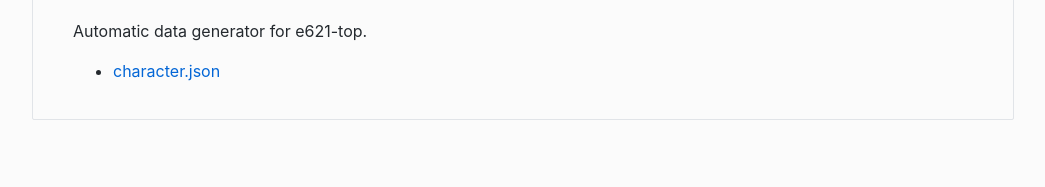
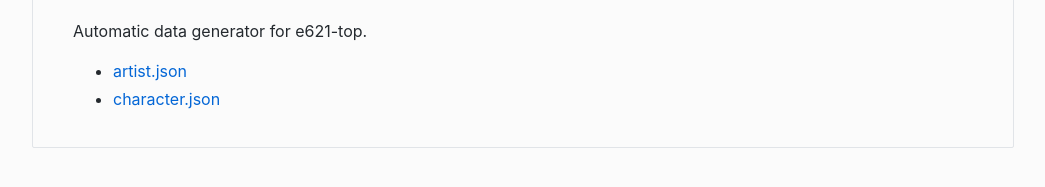
Before and after one commit to e621-top/data, a website: page src/index.html in a window 1280 px wide. Shown: the part 387-574 px from the top of the page, without its empty margins (117-1162 px from the left). Drawn offline with Linux system fonts and the light colour scheme.

Commit message:
chore: update README

```diff
--- a/src/index.html
+++ b/src/index.html
@@ -11,6 +11,7 @@
         <h1 id="e621-topdata-update-status">e621-top.data <a href="https://github.com/e621-top/data/actions/workflows/update.yml"><img src="https://img.shields.io/github/actions/workflow/status/e621-top/data/update.yml?label=Update&logo=github" alt="Update status"></a></h1>
         <p>Automatic data generator for e621-top.</p>
         <ul>
+            <li><a href="https://e621-top.github.io/data/artist.json">artist.json</a></li>
             <li><a href="https://e621-top.github.io/data/character.json">character.json</a></li>
         </ul>
     </div>
```
Also changed, not shown: README.md.
